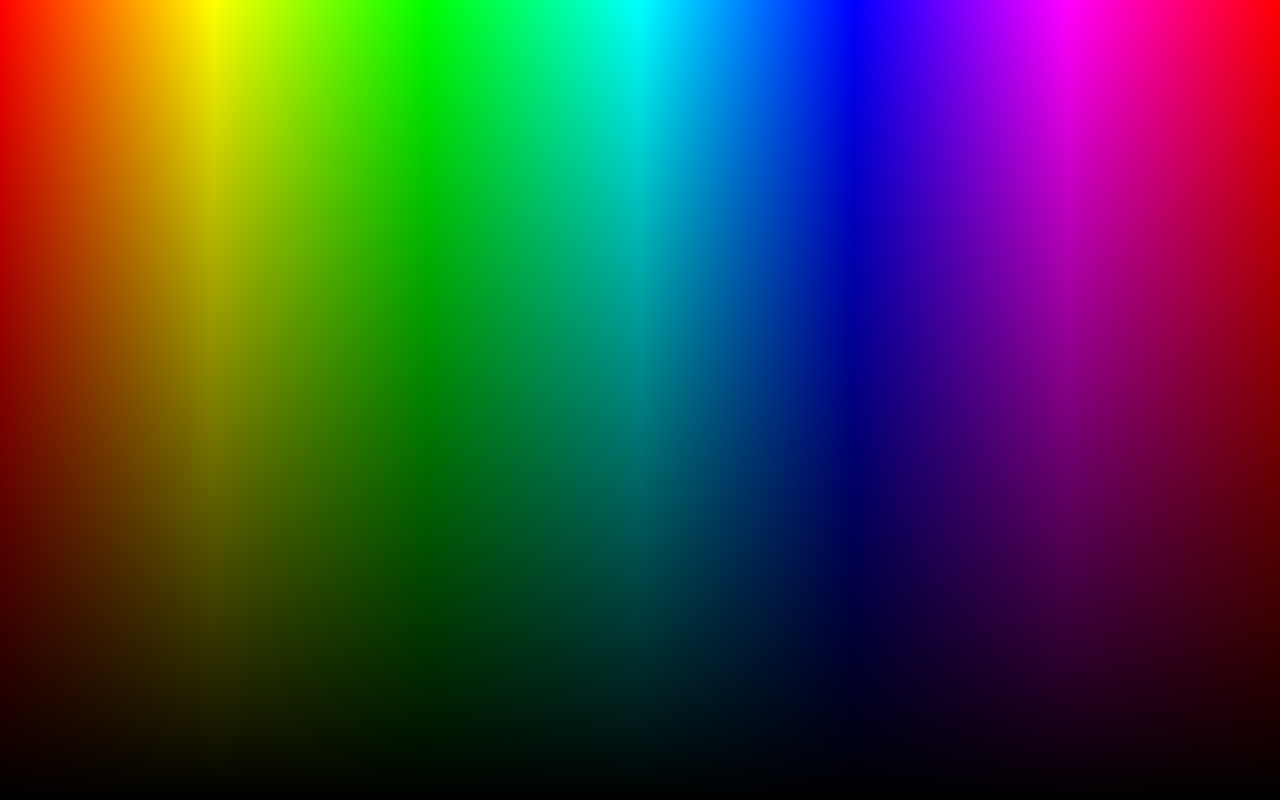
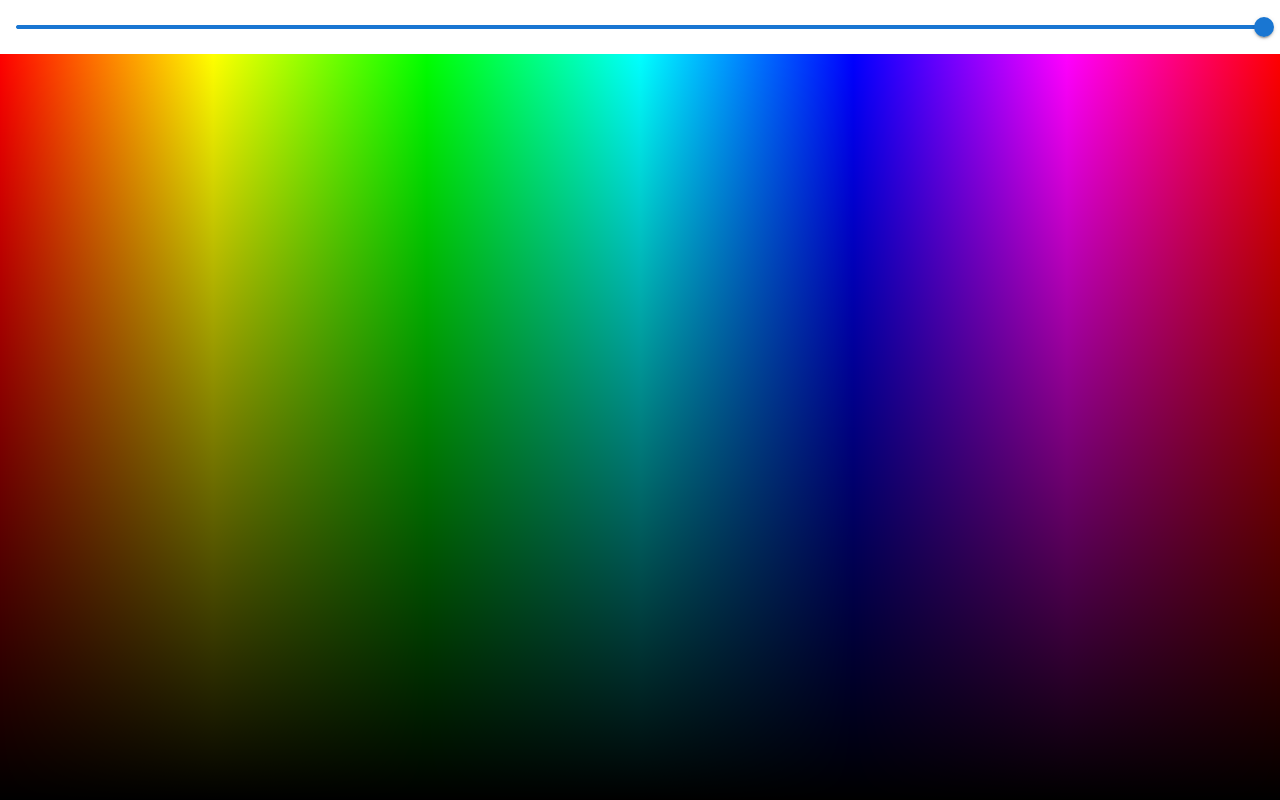
Before and after one commit to nyraa/color-palette, a Next.js app: page / in a window 1280 px wide. Built offline with nearby package versions, Linux system fonts and the light colour scheme.

Commit message:
add saturation

```diff
--- a/src/app/components/HSVGradient.module.css
+++ b/src/app/components/HSVGradient.module.css
@@ -1,6 +1,6 @@
 .hsvGradient
 {
-    width: 100%;
-    height: 100%;
+    flex-grow: 1;
     cursor: crosshair;
+    background-blend-mode: multiply;
 }
--- a/src/app/components/HSVGradient.tsx
+++ b/src/app/components/HSVGradient.tsx
@@ -1,6 +1,13 @@
 "use client";
 import React, { useState } from "react";
 import styles from "./HSVGradient.module.css";
+
+function hsv2csshsl(h: number, s: number, v: number)
+{
+    const nl = (100 - (s / 2));
+    const ns = (v - nl)/Math.min(nl, 100-nl);
+    return `hsl(${h}, ${ns * 100}%, ${nl}%)`;
+}
 
 interface HSVGradientProps {
     saturation: number,
@@ -23,9 +30,8 @@ const HSVGradient: React.FC<HSVGradientProps> = ({ saturation, onClick }) => {
             style={{
                 background:`
                     linear-gradient(to top, black, transparent),
-                    linear-gradient(to right, red, yellow, lime, cyan, blue, magenta, red)
+                    linear-gradient(to right, ${hsv2csshsl(0, saturation, 100)}, ${hsv2csshsl(60, saturation, 100)}, ${hsv2csshsl(120, saturation, 100)}, ${hsv2csshsl(180, saturation, 100)}, ${hsv2csshsl(240, saturation, 100)}, ${hsv2csshsl(300, saturation, 100)}, ${hsv2csshsl(0, saturation, 100)})
                 `,
-                filter: `saturate(${saturation}%)`,
             }}
         ></div>
     )
--- /dev/null
+++ b/src/app/components/SaturationSlider.module.css
@@ -0,0 +1,4 @@
+.saturationBox
+{
+
+}
--- /dev/null
+++ b/src/app/components/SaturationSlider.tsx
@@ -0,0 +1,36 @@
+import Slider from "@mui/material/Slider";
+import Box from "@mui/material/Box";
+import styles from "./SaturationSlider.module.css";
+import Typography from "@mui/material/Typography";
+
+interface SaturationSliderProps {
+    saturation: number;
+    onChange: (saturation: number) => void;
+}
+
+const SaturationSlider: React.FC<SaturationSliderProps> = ({ saturation, onChange }) => {
+    const handleChange = (event: Event, value: number | number[]) => {
+        onChange(value as number);
+    };
+    return (
+        <Box
+            sx={{
+                px: 2,
+                py: 1
+            }}
+        >
+            <Slider
+                value={saturation}
+                onChange={handleChange}
+                min={0}
+                max={100}
+                step={1}
+                sx={{
+                    mt: 0.5
+                }}
+            />
+        </Box>
+    )
+}
+
+export default SaturationSlider;
--- a/src/app/page.module.css
+++ b/src/app/page.module.css
@@ -0,0 +1,6 @@
+.main
+{
+    display: flex;
+    height: 100%;
+    flex-direction: column;
+}
--- a/src/app/page.tsx
+++ b/src/app/page.tsx
@@ -3,6 +3,7 @@
 import styles from "./page.module.css";
 import HSVGradient from "@/app/components/HSVGradient";
 import ColorDialog from "@/app/components/ColorDialog";
+import SaturationSlider from "@/app/components/SaturationSlider";
 import { useState } from "react";
 
 export default function Home()
@@ -15,10 +16,14 @@ export default function Home()
         setColor(color);
         setColorDialogOpen(true);
     }
+    const handleSaturationChange = (saturation: number) => setSaturation(saturation);
     const handleDialogClose = () => setColorDialogOpen(false);
     return (
         <>
-            <HSVGradient saturation={100} onClick={handleColorClick} />
+            <div className={styles.main}>
+                <SaturationSlider saturation={saturation} onChange={handleSaturationChange} />
+                <HSVGradient saturation={saturation} onClick={handleColorClick} />
+            </div>
             <ColorDialog open={colorDialogOpen} color={color} onClose={handleDialogClose} />
         </>
     );
```
